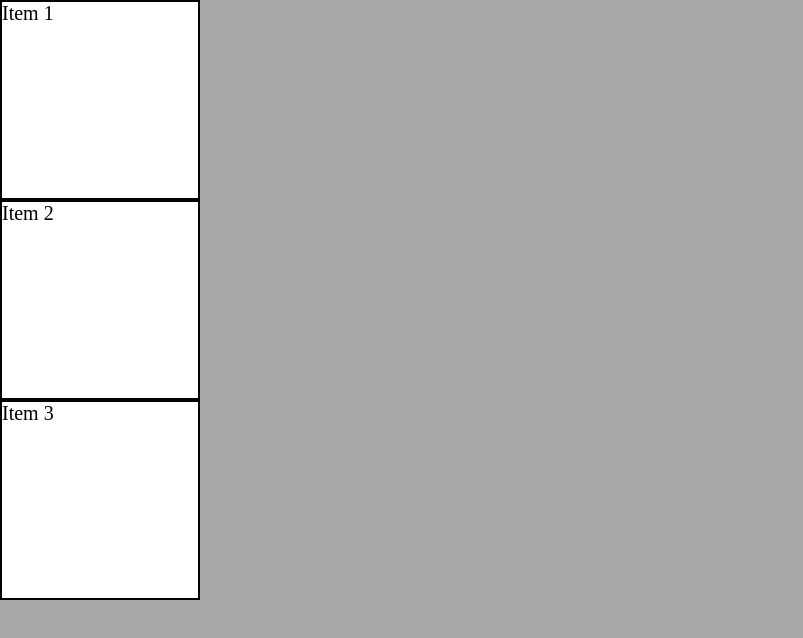
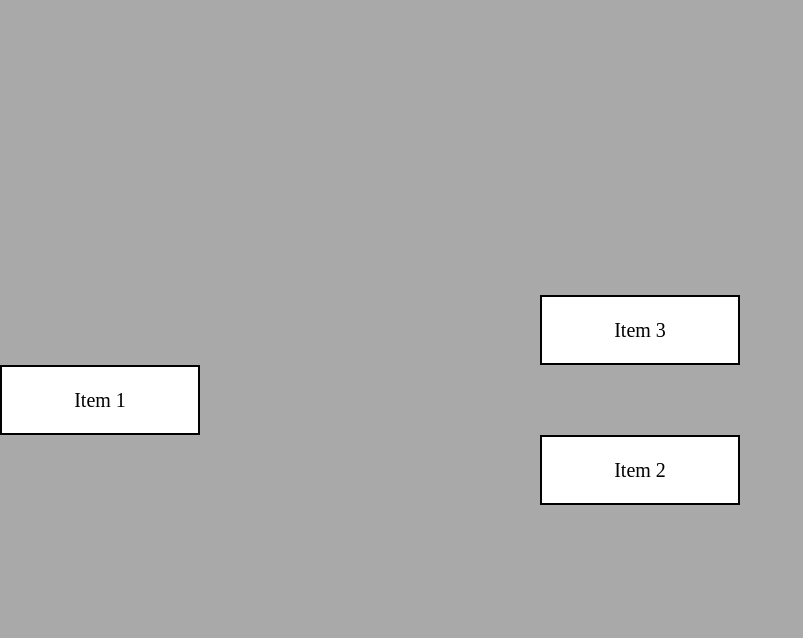
Before and after one commit to gustavoferreiradeveloper/curso-programador-full-stack-javascript-onebitcode, a plain HTML site: page exercicios/ex008-layout-do-flexbox/index.html in a window 1280 px wide. Shown: the whole page, without its empty margins (0-803 px from the left). Drawn offline with Linux system fonts and the light colour scheme.

Commit message:
Finalizando o módulo de Flex Box criando o último exercício, ainda não concluído

```diff
--- a/exercicios/ex008-layout-do-flexbox/index.html
+++ b/exercicios/ex008-layout-do-flexbox/index.html
@@ -9,13 +9,13 @@
   </head>
   <body>
     <div class="container">
-      <div class="item">
+      <div class="item item1">
         <p>Item 1</p>
       </div>
-      <div class="item">
+      <div class="item item2">
         <p>Item 2</p>
       </div>
-      <div class="item">
+      <div class="item item3">
         <p>Item 3</p>
       </div>
     </div>
--- a/exercicios/ex008-layout-do-flexbox/style.css
+++ b/exercicios/ex008-layout-do-flexbox/style.css
@@ -13,12 +13,40 @@
 .container{
     background-color: var(--dark-gray);
     min-height: 100vh;
+    display: flex;
+    gap: 0 15px;
+    justify-content: center;
+    align-items: center;
+    flex-direction: column;
+    /* flex-wrap: wrap; */
 }
 
 .item{
     width: 200px;
-    height: 200px;
+    height: 70px;
     border: 2px solid var(--black);
     background-color: var(--white);
     font-size: 20px;
+    display: flex;
+    justify-content: center;
+    align-items: center;
 }
+
+.item1{
+    order: 2;
+    align-self: flex-start;
+}
+
+.item2{
+    order: 3;
+}
+
+.item3{
+    order: 1;
+}
+
+@media (max-width:390px){
+    .item2{
+        flex: 1 0 620px;
+    }
+}
--- /dev/null
+++ b/exercicios/ex009-exercicio-de-fixacao-flexbox/header.css
@@ -0,0 +1,41 @@
+*{
+    margin: 0;
+    padding: 0;
+    box-sizing: border-box;
+}
+
+.header{
+    background-color: #000000;
+    display: flex;
+    justify-content: space-between;
+    align-items: center;
+    padding: 10px 25px;
+}
+
+.logo-rock{
+    width: 40px;
+}
+
+.logo-onebitcode{
+    width: 200px;
+}
+
+.buttons{
+    display: flex;
+    gap: 10px;
+}
+
+.buttonHeader{
+    font-size: 20px;
+    padding: 10px 15px;
+    background-color: transparent;
+    color: #FFFFFF;
+    border-color: #FFFFFF;
+    border-radius: 10px;
+    cursor: pointer;
+    transition: 0.4s;
+}
+
+.buttonHeader:hover{
+    border-color: #FF0044;
+}
```
Also changed, not shown: exercicios/ex009-exercicio-de-fixacao-flexbox/header.html (added, +29 -0 lines), exercicios/ex009-exercicio-de-fixacao-flexbox/images/iconrock-red.svg (added), exercicios/ex009-exercicio-de-fixacao-flexbox/images/logo-onebitcode.svg (added), exercicios/ex010-layout-do-grid/index.html (renamed from exercicios/ex009-layout-do-grid/index.html), exercicios/ex010-layout-do-grid/style.css (renamed from exercicios/ex009-layout-do-grid/style.css), 1 other file.
